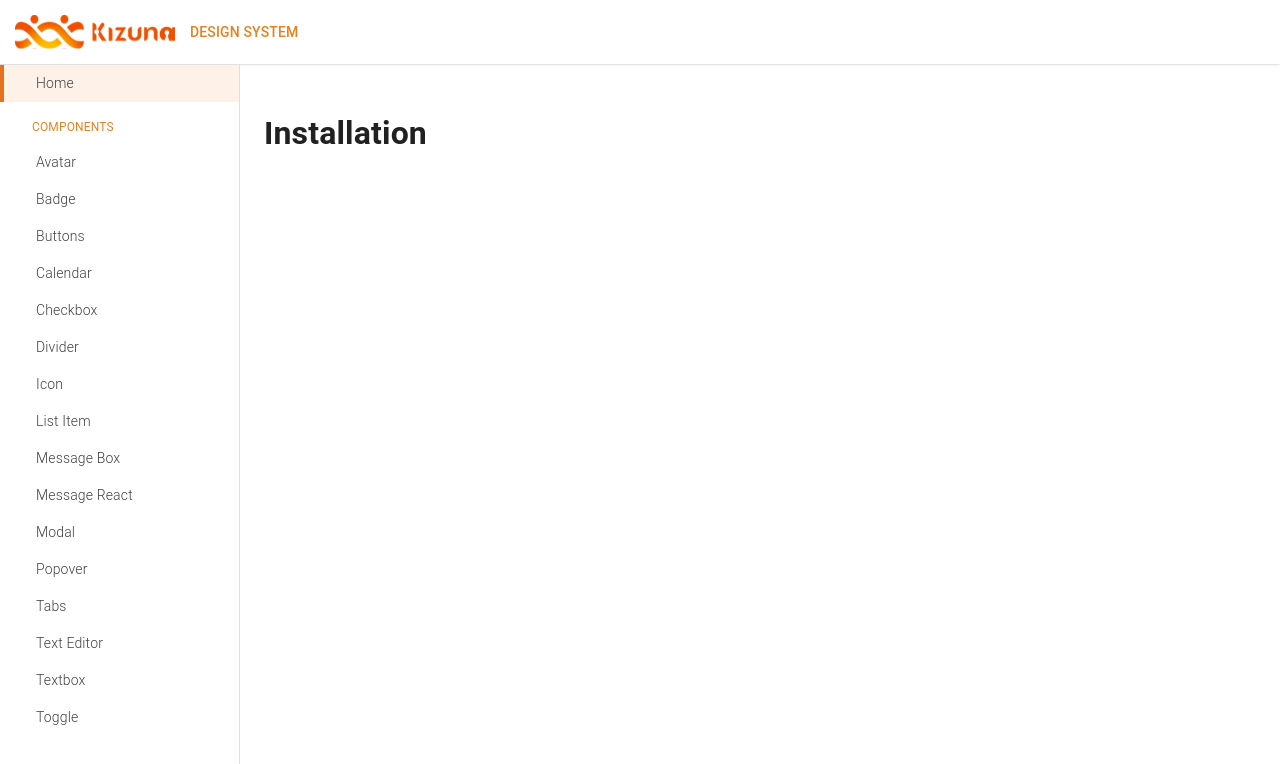
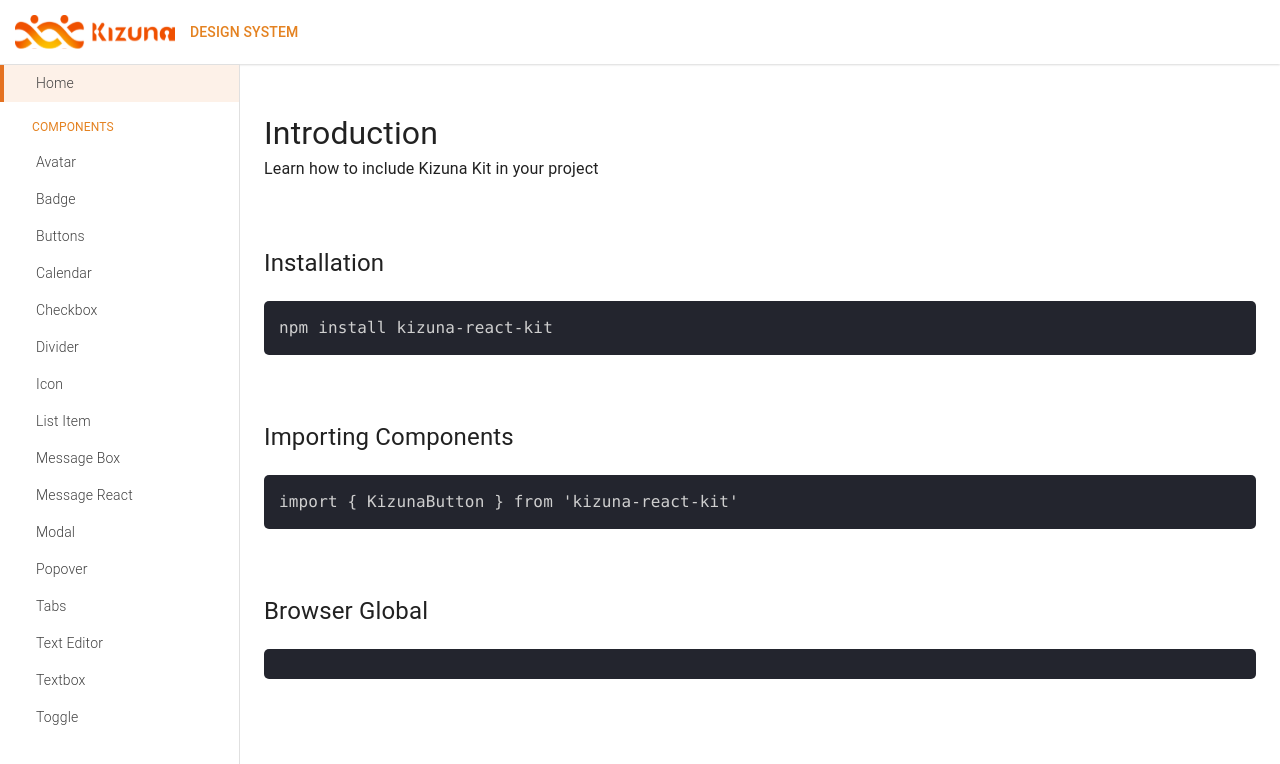
Before and after one commit to hc-institute-japan/kizunakit, a React (Create React App) app in the folder react-ui/: page / in a window 1280 px wide. Shown: the top 764 px of the page. Built offline with nearby package versions, Linux system fonts and the light colour scheme.

Commit message:
Add Home Content

```diff
--- /dev/null
+++ b/react-ui/src/pages/Home.module.css
@@ -0,0 +1,19 @@
+.homePage h1 {
+  margin-bottom: 0;
+}
+
+.homePage h1,
+.homePage h2,
+.homePage h3 {
+  font-weight: 400;
+}
+
+.homePage h2 {
+  margin-top: 4rem;
+}
+.codeWrapper {
+  background-color: var(--dark-primary-bg);
+  color: var(--dark-primary-text);
+  padding: 15px;
+  border-radius: 5px;
+}
--- a/react-ui/src/pages/Home.tsx
+++ b/react-ui/src/pages/Home.tsx
@@ -1,7 +1,24 @@
+import styles from './Home.module.css';
+
 const Home = () => {
   return (
-    <div className="">
-      <h1>Installation</h1>
+    <div className={styles.homePage}>
+      <h1>Introduction</h1>
+      <p>Learn how to include Kizuna Kit in your project</p>
+
+      <h2>Installation</h2>
+
+      <div className={styles.codeWrapper}>
+        <code>{'npm install kizuna-react-kit'}</code>
+      </div>
+
+      <h2>Importing Components</h2>
+      <div className={styles.codeWrapper}>
+        <code>{"import { KizunaButton } from 'kizuna-react-kit' "}</code>
+      </div>
+
+      <h2>Browser Global</h2>
+      <div className={styles.codeWrapper}></div>
     </div>
   );
 };
```
